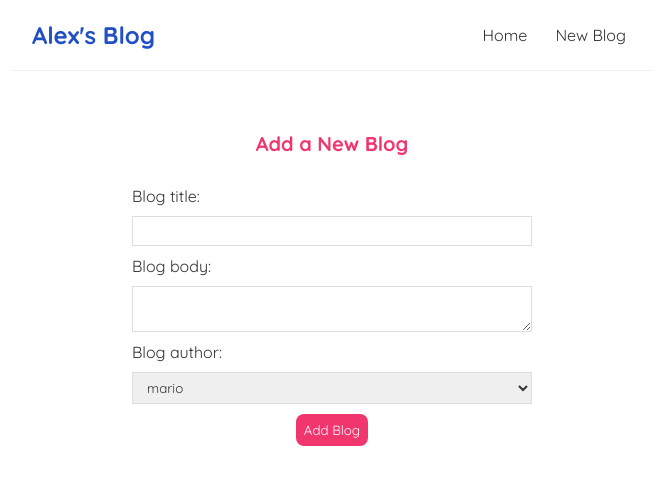
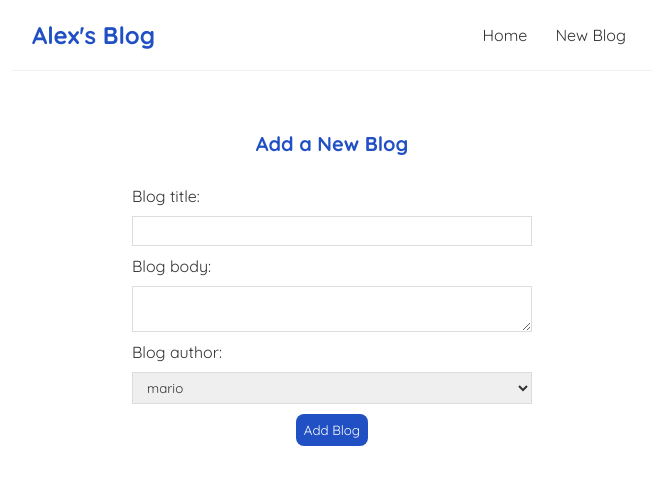
Before and after one commit to AlexBuzea/react_intro_project, a React (Create React App) app: page /react_intro_project/create in a window 1280 px wide. Shown: the top 484 px of the page, without its empty margins (308-964 px from the left). Built offline with nearby package versions, Linux system fonts and the light colour scheme.

Commit message:
missed some styling and adjusted timeout for loading message to 1ms as it was too long at 1s

```diff
--- a/src/index.css
+++ b/src/index.css
@@ -56,7 +56,7 @@
 /* blog details page */
 .blog-details h2 {
   font-size: 20px;
-  color: #f1356d;
+  color: rgb(32,80,196);
   margin-bottom: 10px;
 }
 .blog-details div {
@@ -64,7 +64,7 @@
 }
 
 .blog-details button {
-  background: #f1356d;
+  background: rgb(32,80,196);
   color: #fff;
   border: 0;
   padding: 8px;
@@ -84,7 +84,7 @@
 }
 .create h2 {
   font-size: 20px;
-  color: #f1356d;
+  color: rgb(32,80,196);
   margin-bottom: 30px;
 }
 .create input, .create textarea, .create select {
@@ -96,7 +96,7 @@
   display: block;
 }
 .create button {
-  background: #f1356d;
+  background: rgb(32,80,196);
   color: #fff;
   border: 0;
   padding: 8px;
--- a/src/useFetch.js
+++ b/src/useFetch.js
@@ -32,7 +32,7 @@ const useFetch = (url) => {
             setError(err.message);
           }
         });
-    }, 1000);
+    }, 100);
 
     return () => abortCont.abort(); // cleanup function to stop fetch
   }, [url]); // => whenever url change it will re-run function
```
